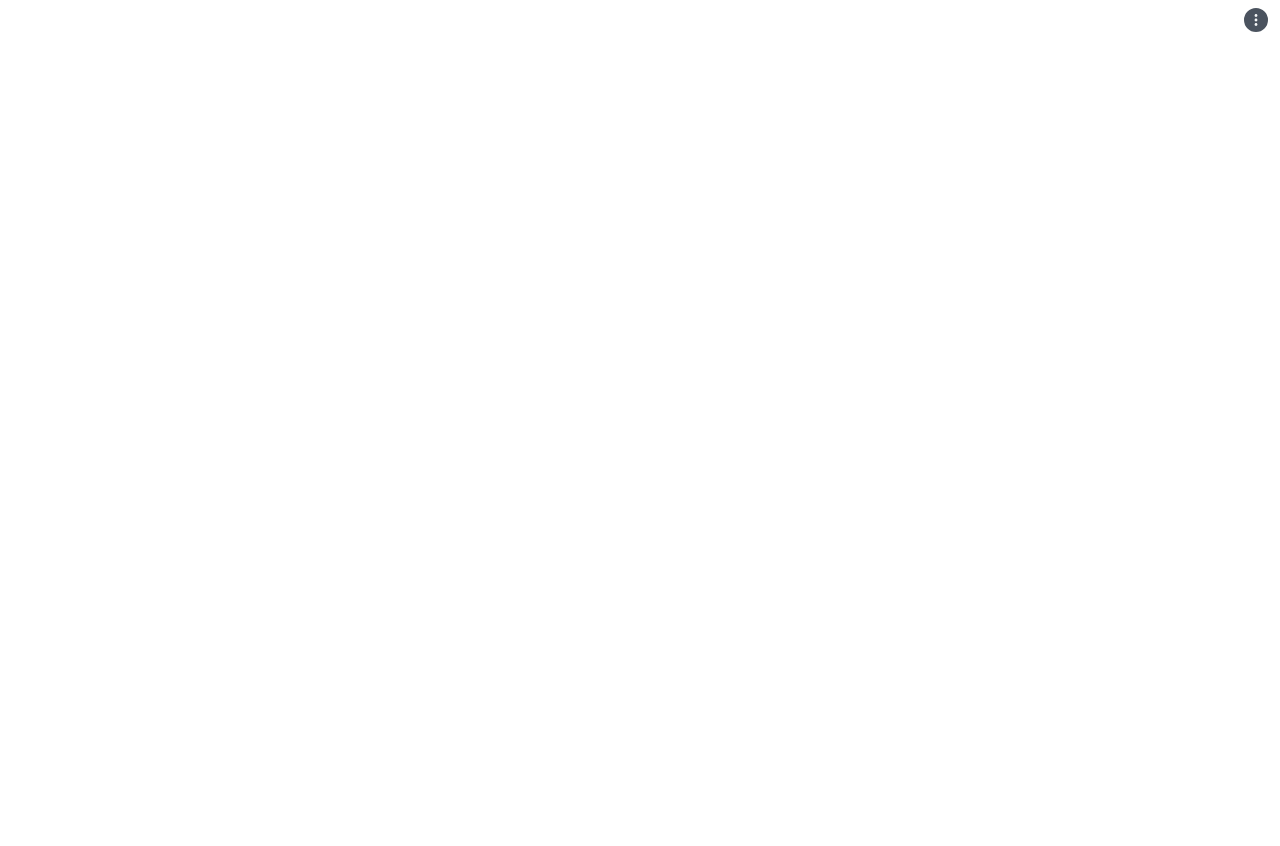
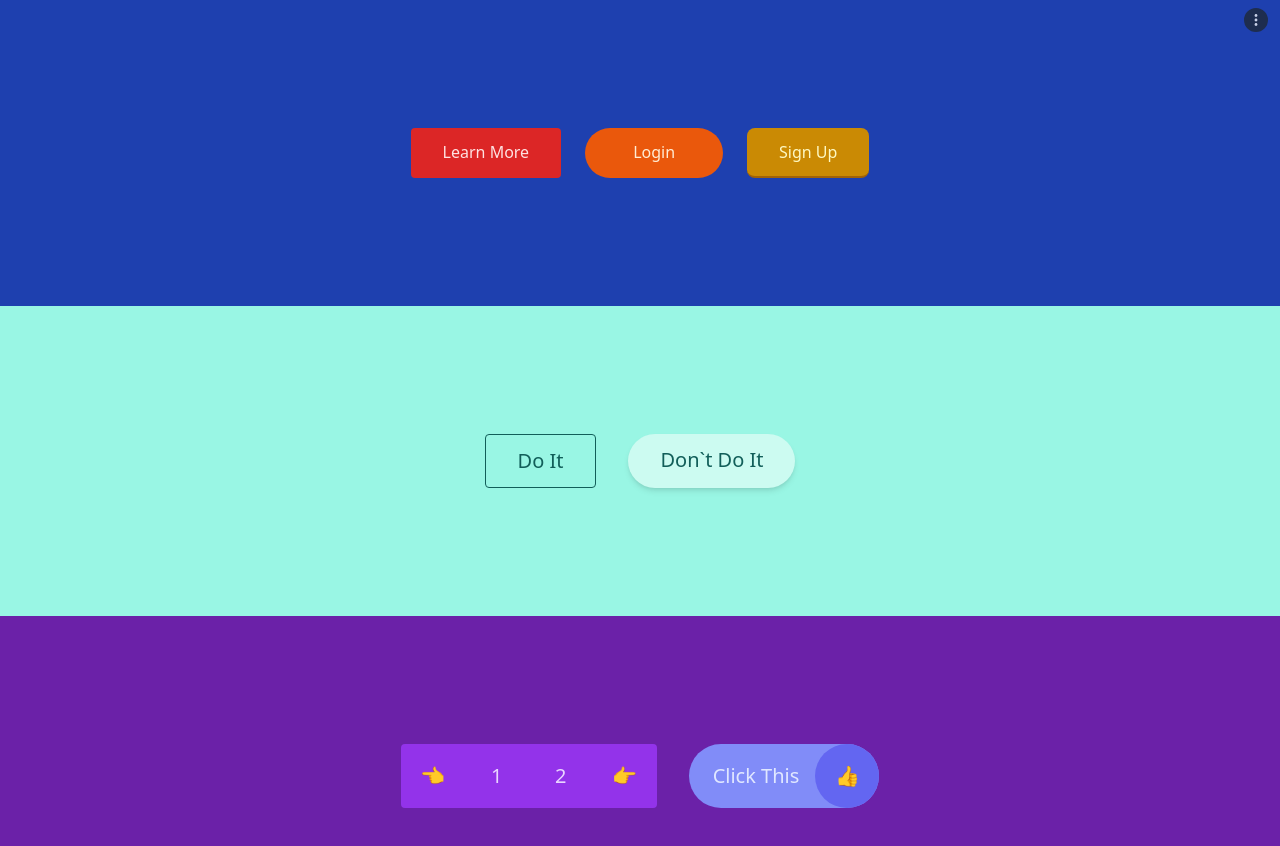
Before and after one commit to hifive33/tailwind_practice, an Angular app: page /componentsbuttons in a window 1280 px wide. Before the commit this address led to /. Shown: the top 846 px of the page. Before the commit the page ends 800 px from the top, so only its background shows below. Built offline with nearby package versions, Linux system fonts and the light colour scheme.

Commit message:
Components: Buttons

```diff
--- a/src/app/app-routing.module.ts
+++ b/src/app/app-routing.module.ts
@@ -1,5 +1,6 @@
 import { NgModule } from '@angular/core';
 import { RouterModule, Routes } from '@angular/router';
+import { ComponentsButtonsComponent } from './components/components-buttons/components-buttons.component';
 import { ComponentsCardsComponent } from './components/components-cards/components-cards.component';
 import { LayoutConceptsComponent } from './components/layout-concepts/layout-concepts.component';
 import { MainConceptsComponent } from './components/main-concepts/main-concepts.component';
@@ -8,6 +9,7 @@ const routes: Routes = [
   { path: 'mainconcepts', component: MainConceptsComponent },
   { path: 'layoutconcepts', component: LayoutConceptsComponent },
   { path: 'componentscards', component: ComponentsCardsComponent },
+  { path: 'componentsbuttons', component: ComponentsButtonsComponent },
   { path: '', redirectTo: '/mainconcepts', pathMatch: 'full' },
 ];
 
--- a/src/app/app.module.ts
+++ b/src/app/app.module.ts
@@ -8,6 +8,7 @@ import { CommonModule } from '@angular/common';
 import { LayoutConceptsComponent } from './components/layout-concepts/layout-concepts.component';
 import { NavbarComponent } from './layout/navbar/navbar.component';
 import { ComponentsCardsComponent } from './components/components-cards/components-cards.component';
+import { ComponentsButtonsComponent } from './components/components-buttons/components-buttons.component';
 
 @NgModule({
   declarations: [
@@ -16,6 +17,7 @@ import { ComponentsCardsComponent } from './components/components-cards/componen
     LayoutConceptsComponent,
     NavbarComponent,
     ComponentsCardsComponent,
+    ComponentsButtonsComponent,
   ],
   imports: [
     BrowserModule,
--- /dev/null
+++ b/src/app/components/components-buttons/components-buttons.component.html
@@ -0,0 +1,41 @@
+<!-- buttons -->
+<div class="p-32 bg-blue-800 flex justify-center space-x-6">
+
+  <a href="#" class="bg-red-600 py-3 px-8 rounded text-red-100 hover:bg-red-500 transition duration-300">Learn More</a>
+  <a href="#"
+    class="bg-orange-600 hover:bg-orange-500 py-3 px-12 rounded-full text-orange-100 transition duration-500">Login</a>
+  <a href="#"
+    class="bg-yellow-600 hover:bg-yellow-500 py-3 px-8 rounded-lg text-yellow-100 border-b-2 border-yellow-700 hover:border-yellow-800 transition duration-300">Sign
+    Up</a>
+
+</div>
+
+<!-- outline and shadowed -->
+<div class="p-32 bg-teal-200 flex justify-center text-xl space-x-8">
+
+  <a href="#"
+    class="border border-teal-800 hover:border-teal-600 rounded py-3 px-8 text-teal-800 hover:text-teal-600 transition duration-500">Do
+    It</a>
+  <a href="#"
+    class="bg-teal-100 hover:bg-white text-teal-800 rounded-full py-3 px-8 shadow-md hover:shadow-2xl transition duration-500">Don`t
+    Do It</a>
+
+</div>
+
+<!-- grouped and button w/ icon -->
+<div class="p-32 bg-purple-800 flex justify-center space-x-8 text-xl">
+  <div class="flex text-center">
+    <a href="#"
+      class="bg-purple-600 hover:bg-purple-700 text-purple-200 py-2 w-16 rounded-l transition duration-300 flex items-center justify-center">👈</a>
+    <a href="#"
+      class="bg-purple-600 hover:bg-purple-700 text-purple-200 py-2 w-16 transition duration-300 flex items-center justify-center">1</a>
+    <a href="#"
+      class="bg-purple-600 hover:bg-purple-700 text-purple-200 py-2 w-16 transition duration-300 flex items-center justify-center">2</a>
+    <a href="#"
+      class="bg-purple-600 hover:bg-purple-700 text-purple-200 py-2 w-16 rounded-r transition duration-300 flex items-center justify-center">👉</a>
+  </div>
+
+  <a href="#" class="bg-indigo-400 text-indigo-100 pl-6 rounded-full flex items-center">
+    <span class="mr-4">Click This</span>
+    <span class="bg-indigo-500 w-16 h-16 rounded-full flex items-center justify-center">👍</span></a>
+</div>
--- /dev/null
+++ b/src/app/components/components-buttons/components-buttons.component.ts
@@ -0,0 +1,14 @@
+import { Component, OnInit } from '@angular/core';
+
+@Component({
+  selector: 'app-components-buttons',
+  templateUrl: './components-buttons.component.html',
+})
+export class ComponentsButtonsComponent implements OnInit {
+
+  constructor() { }
+
+  ngOnInit(): void {
+  }
+
+}
--- a/src/app/components/components-cards/components-cards.component.html
+++ b/src/app/components/components-cards/components-cards.component.html
@@ -35,7 +35,7 @@
   <h3 class="text-orange-300 mb-4 text-sm font-bold">3. Horizontal &amp; Responsive Card</h3>
 
   <div class="bg-white rounded-lg shadow-2xl md:flex">
-    <img src="https://i.pinimg.com/originals/15/03/49/150349b1d8d2a3ff7456975cdd0e41a2.jpg" alt="Vang Vieng" class="w-full md:w-1/3 rounded-t-lg md:rounded-tl-none md:rounded-l-lg">
+    <img src="https://i.pinimg.com/originals/15/03/49/150349b1d8d2a3ff7456975cdd0e41a2.jpg" alt="Vang Vieng" class="w-full md:w-1/3 rounded-t-lg md:rounded-tr-none md:rounded-l-lg">
 
     <div class="p-6">
       <h2 class="font-bold text-lg md:text-3xl mb-2 text-orange-700">Horizontal Card</h2>
--- a/src/app/layout/navbar/navbar.component.ts
+++ b/src/app/layout/navbar/navbar.component.ts
@@ -15,6 +15,7 @@ export class NavbarComponent {
     { title: 'Main Concepts', url: '/mainconcepts' },
     { title: 'Layout Concepts', url: '/layoutconcepts' },
     { title: 'Components: Cards', url: '/componentscards' },
+    { title: 'Components: Buttons', url: '/componentsbuttons' },
   ];
 
   constructor(private router: Router) {}
```
